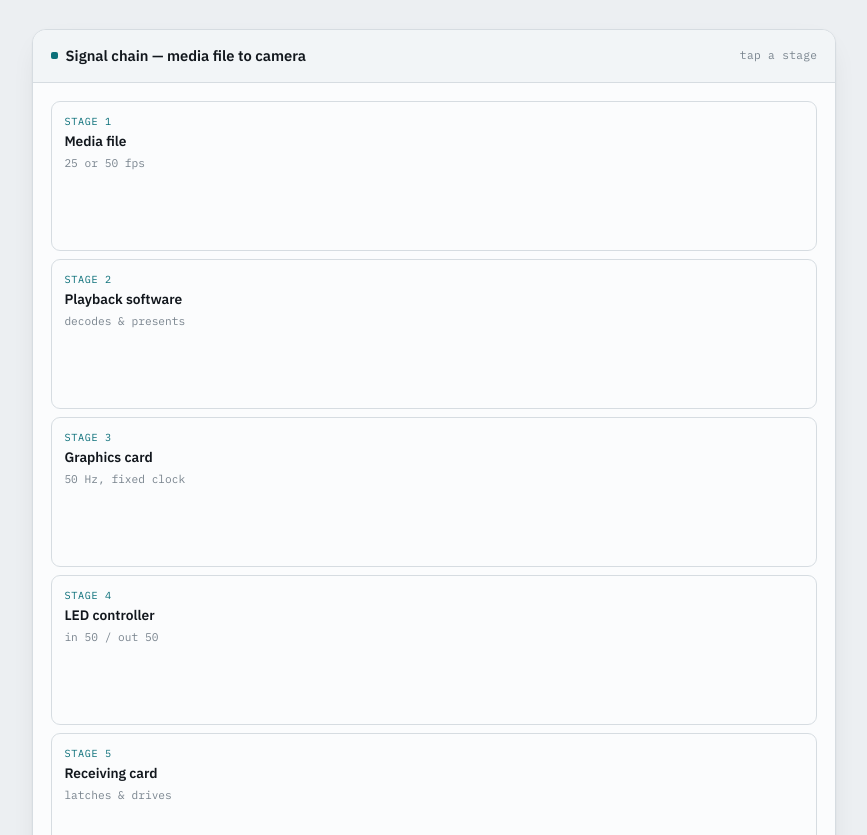
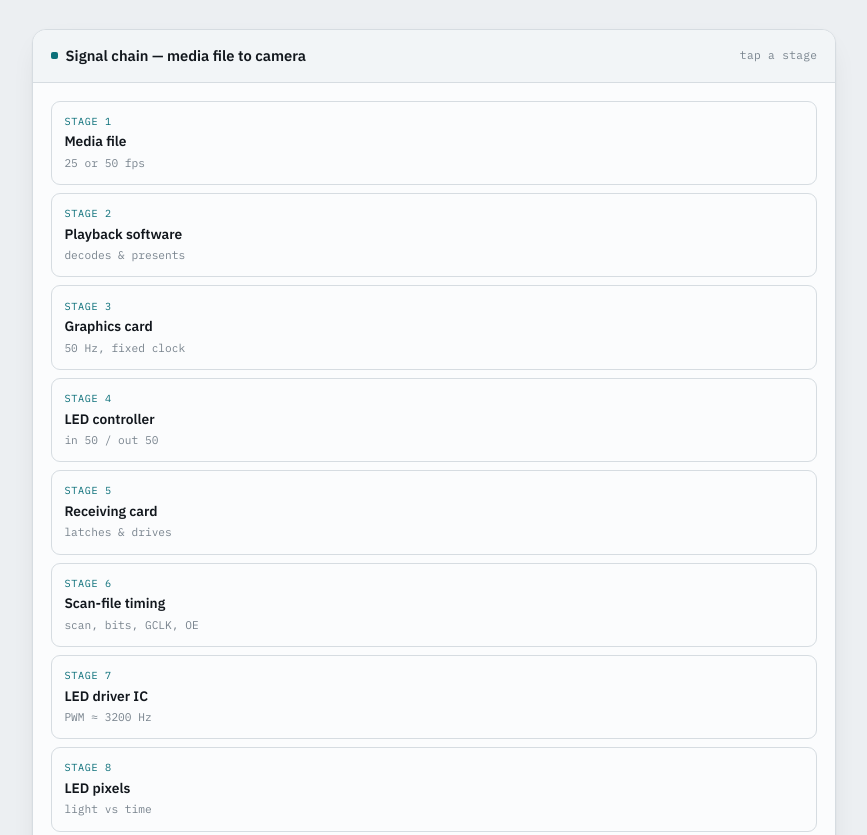
Before and after one commit to daveleo/perimeter-led-on-camera, a plain HTML site: page index.html in a window 1280 px wide. Shown: the part 2935-3770 px from the top of the page, without its empty margins (354-1221 px from the left). Drawn offline with Linux system fonts and the light colour scheme.

Commit message:
Fix signal-chain stages: expand cleanly instead of clipping
The .stage details were flex items in a column container, so flex-basis
acted as a fixed height and overflow:hidden clipped the body when a stage
was opened. Make the chain a plain block so each stage grows to its content.

Co-Authored-By: Claude Sonnet 5 <noreply@anthropic.com>
Claude-Session: https://claude.ai/code/session_014zdRceiXZFKeGwQ8teEzEy

```diff
--- a/index.html
+++ b/index.html
@@ -289,12 +289,11 @@ td.num,th.num{text-align:right;font-family:"IBM Plex Mono",monospace;font-varian
 .chip{font-family:"IBM Plex Mono",monospace;font-size:.7rem;letter-spacing:.03em;padding:.3rem .55rem;border:1px solid var(--line);border-radius:20px;color:var(--ink-2);background:var(--surface)}
 
 /* ============================================================= SIGNAL CHAIN */
-.chain{display:flex;flex-direction:column;gap:.5rem}
-.chain-row{display:flex;gap:.5rem;align-items:stretch;flex-wrap:wrap}
+.chain{display:block}
+.chain > .stage + .stage{margin-top:.5rem}
 .stage{
-  flex:1 1 150px;min-width:150px;
   border:1px solid var(--line);border-radius:9px;background:var(--surface);
-  padding:0;overflow:hidden;
+  overflow:hidden;
 }
 .stage > summary{
   list-style:none;cursor:pointer;padding:.7rem .8rem;display:flex;flex-direction:column;gap:.2rem;
```
